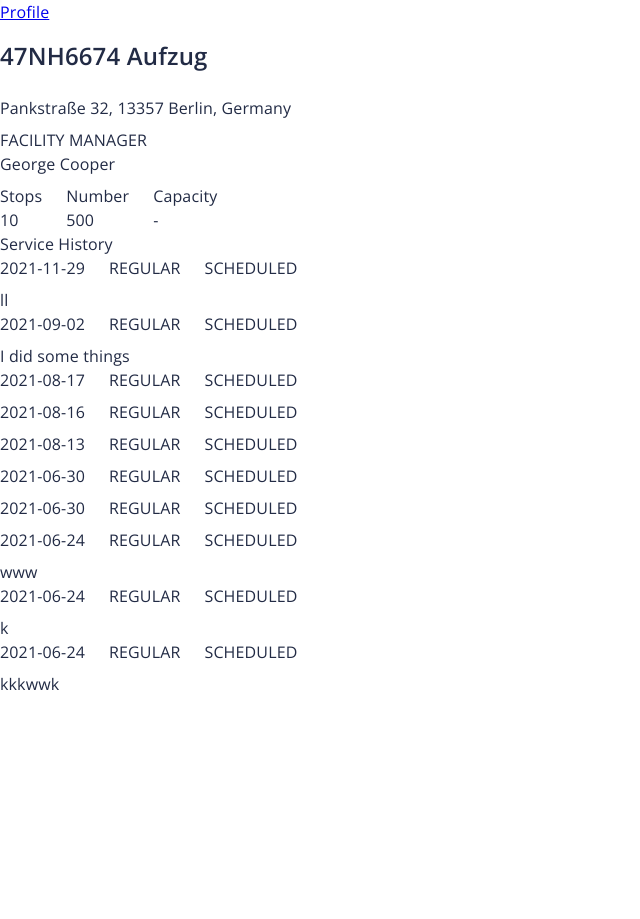
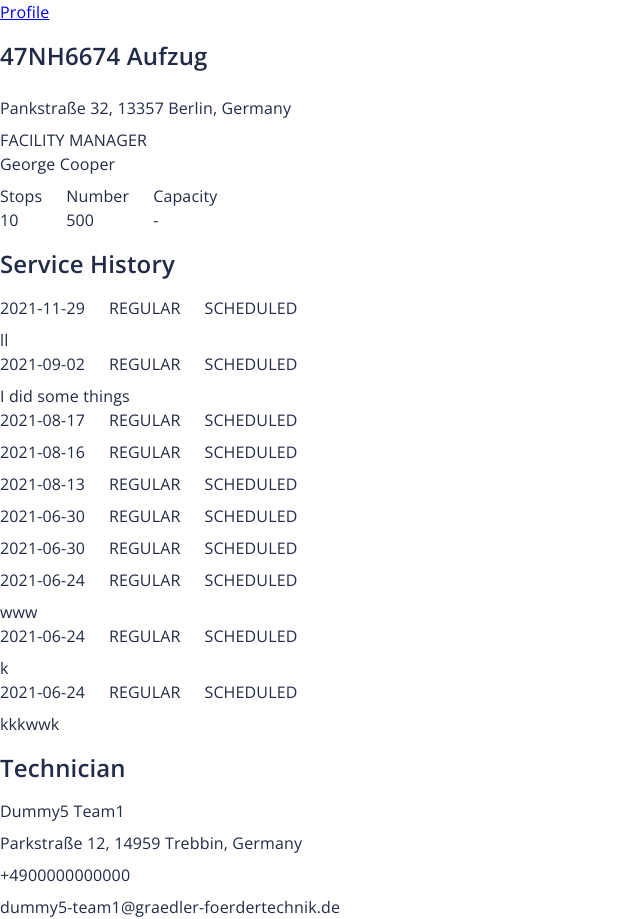
Before and after one commit to Westernwells/mainteny-pm, a React (Create React App) app: page /pm/units/1 in a window 1280 px wide. Shown: the whole page, without its empty margins (0-640 px from the left). Before the commit the page ends 800 px from the top, so only its background shows below. Built offline with nearby package versions, Linux system fonts and the light colour scheme.

Commit message:
add technician section

```diff
--- a/src/pages/units-detail/ElevatorBasicSection.tsx
+++ b/src/pages/units-detail/ElevatorBasicSection.tsx
@@ -1,6 +1,5 @@
 import React from 'react';
-import {Box} from '@mui/system';
-import {Stack} from '@mui/material';
+import {Box, Stack} from '@mui/material';
 import {Elevator} from '../../models/elevator';
 
 export interface ElevatorBasicSectionProp {
--- a/src/pages/units-detail/ServiceHistorySection.tsx
+++ b/src/pages/units-detail/ServiceHistorySection.tsx
@@ -46,7 +46,7 @@ export const ServiceHistorySection = ({
 
   return (
     <Box>
-      <div>Service History</div>
+      <h2>Service History</h2>
       {serviceHistories.data.map((history) => (
         <Stack key={history.id} spacing={1}>
           <Stack direction="row" spacing={3}>
--- /dev/null
+++ b/src/pages/units-detail/TechnicianSection.tsx
@@ -0,0 +1,26 @@
+import React from 'react';
+import {Box, Stack} from '@mui/material';
+import {ServiceOrderView} from '../../models/service-order';
+
+export interface TechnicianSectionProp {
+  serviceOrder: ServiceOrderView;
+}
+
+export const TechnicianSection = ({serviceOrder}: TechnicianSectionProp) => {
+  const technician = serviceOrder.schedules[0]?.technician;
+  if (!technician) {
+    return <Box>No Technician</Box>;
+  }
+
+  return (
+    <Box>
+      <h2>Technician</h2>
+      <Stack spacing={1}>
+        <div>{`${technician.userAccount.firstName} ${technician.userAccount.lastName}`}</div>
+        <div>{technician.address.fullName}</div>
+        <div>{technician.userAccount.contact.phone}</div>
+        <div>{technician.userAccount.contact.email}</div>
+      </Stack>
+    </Box>
+  );
+};
--- a/src/pages/units-detail/UnitsDetail.tsx
+++ b/src/pages/units-detail/UnitsDetail.tsx
@@ -1,6 +1,5 @@
 import React, {useEffect, useState} from 'react';
-import {Box} from '@mui/system';
-import {Stack} from '@mui/material';
+import {Box, Stack} from '@mui/material';
 import {Elevator} from '../../models/elevator';
 import {ServiceOrderView} from '../../models/service-order';
 import {fetchElevator} from '../../hooks/useElevator';
@@ -8,7 +7,10 @@ import {fetchServiceOrdersByElevator} from '../../hooks/useServiceOrder';
 import {Resource} from '../../models/misc';
 import {ElevatorBasicSection} from './ElevatorBasicSection';
 import {ServiceHistorySection} from './ServiceHistorySection';
+import {TechnicianSection} from './TechnicianSection';
+import {createEmptyResource} from '../../utils/paging-utils';
 
+const pageSize = 10;
 export interface UnitsDetailProps {
   stopLoading: () => void;
 }
@@ -16,8 +18,9 @@ export interface UnitsDetailProps {
 // eslint-disable-next-line
 export const UnitsDetail = ({stopLoading}: UnitsDetailProps) => {
   const [elevator, setElevator] = useState<Elevator>();
-  const [serviceOrders, setServiceOrders] =
-    useState<Resource<ServiceOrderView>>();
+  const [serviceOrders, setServiceOrders] = useState<
+    Resource<ServiceOrderView>
+  >(createEmptyResource(pageSize));
   const [isLoading, setLoading] = useState(true);
 
   useEffect(() => {
@@ -42,6 +45,9 @@ export const UnitsDetail = ({stopLoading}: UnitsDetailProps) => {
     <Stack>
       <ElevatorBasicSection elevator={elevator as Elevator} />
       <ServiceHistorySection elevator={elevator as Elevator} />
+      {serviceOrders.data.length > 0 && (
+        <TechnicianSection serviceOrder={serviceOrders.data[0]} />
+      )}
     </Stack>
   );
 };
```
